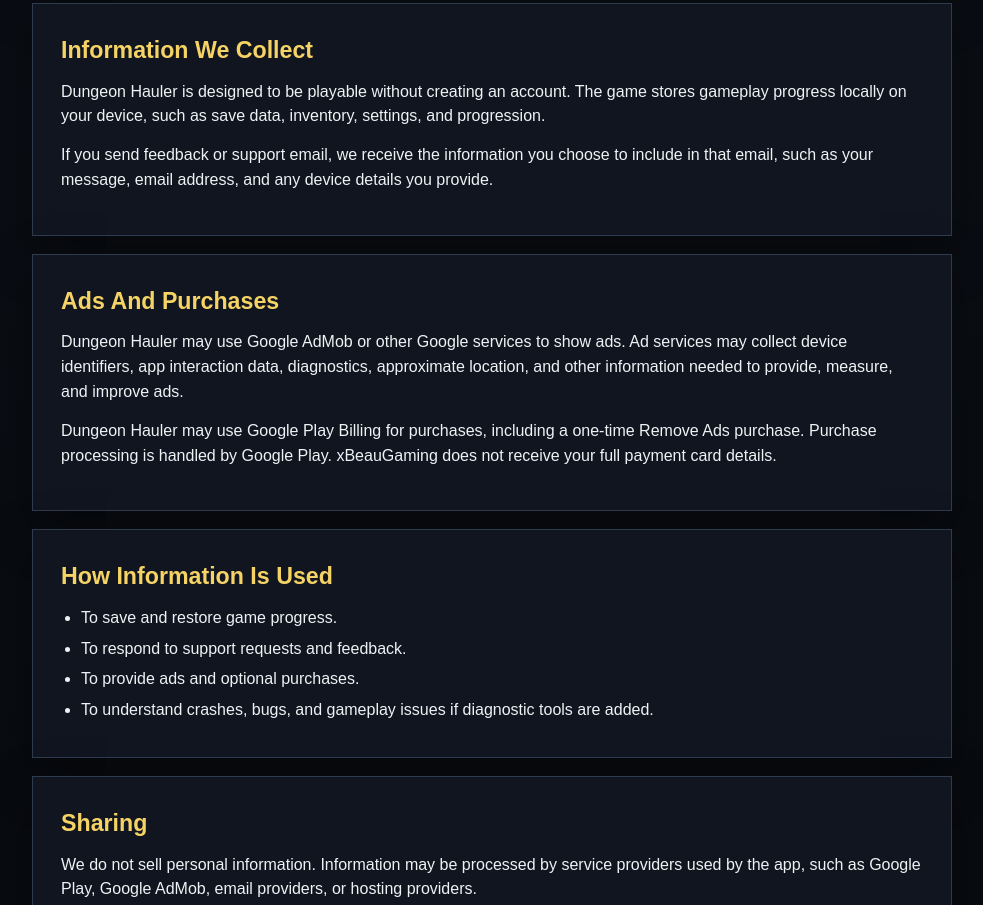
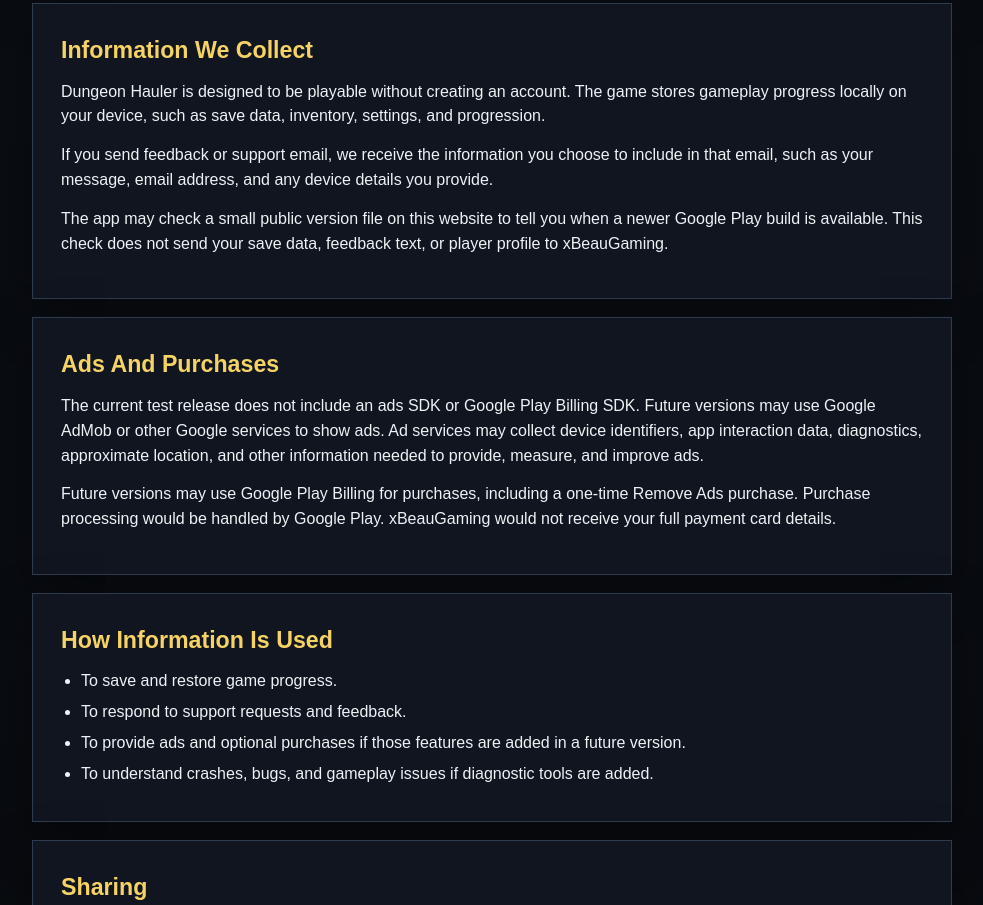
Before and after one commit to Safken/xbeaugaming, a plain HTML site: page privacy-policy.html in a window 1280 px wide. Shown: the part 541-1446 px from the top of the page, without its empty margins (148-1131 px from the left). Drawn offline with Linux system fonts and the light colour scheme.

Commit message:
Update Dungeon Hauler release metadata

```diff
--- a/privacy-policy.html
+++ b/privacy-policy.html
@@ -26,12 +26,13 @@
       <h2>Information We Collect</h2>
       <p>Dungeon Hauler is designed to be playable without creating an account. The game stores gameplay progress locally on your device, such as save data, inventory, settings, and progression.</p>
       <p>If you send feedback or support email, we receive the information you choose to include in that email, such as your message, email address, and any device details you provide.</p>
+      <p>The app may check a small public version file on this website to tell you when a newer Google Play build is available. This check does not send your save data, feedback text, or player profile to xBeauGaming.</p>
     </section>
 
     <section class="card">
       <h2>Ads And Purchases</h2>
-      <p>Dungeon Hauler may use Google AdMob or other Google services to show ads. Ad services may collect device identifiers, app interaction data, diagnostics, approximate location, and other information needed to provide, measure, and improve ads.</p>
-      <p>Dungeon Hauler may use Google Play Billing for purchases, including a one-time Remove Ads purchase. Purchase processing is handled by Google Play. xBeauGaming does not receive your full payment card details.</p>
+      <p>The current test release does not include an ads SDK or Google Play Billing SDK. Future versions may use Google AdMob or other Google services to show ads. Ad services may collect device identifiers, app interaction data, diagnostics, approximate location, and other information needed to provide, measure, and improve ads.</p>
+      <p>Future versions may use Google Play Billing for purchases, including a one-time Remove Ads purchase. Purchase processing would be handled by Google Play. xBeauGaming would not receive your full payment card details.</p>
     </section>
 
     <section class="card">
@@ -39,7 +40,7 @@
       <ul>
         <li>To save and restore game progress.</li>
         <li>To respond to support requests and feedback.</li>
-        <li>To provide ads and optional purchases.</li>
+        <li>To provide ads and optional purchases if those features are added in a future version.</li>
         <li>To understand crashes, bugs, and gameplay issues if diagnostic tools are added.</li>
       </ul>
     </section>
@@ -69,7 +70,7 @@
     </section>
 
     <footer class="footer">
-      Copyright © 2026 xBeauGaming. All rights reserved.
+      Copyright (c) 2026 xBeauGaming. All rights reserved.
     </footer>
   </main>
 </body>
```
Also changed, not shown: dungeon-hauler-version.json (added, +8 -0 lines), 1 other file.
